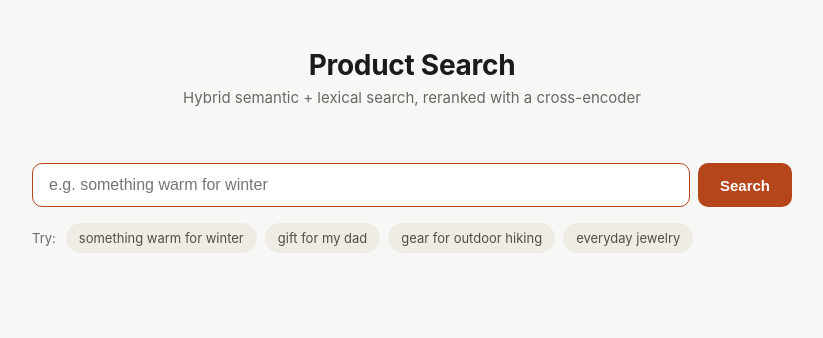
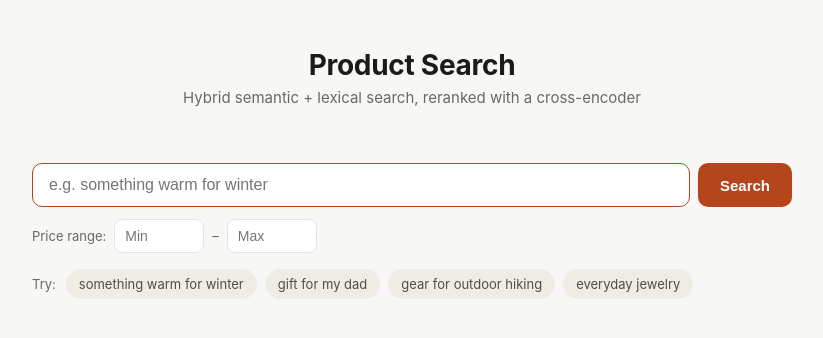
Before and after one commit to sparsh2695/product-search-demo, a Flask app: page / in a window 1280 px wide. Shown: the top 338 px of the page, without its empty margins (228-1051 px from the left). Run offline with Flask 3, Linux system fonts and the light colour scheme; parts of the project's set-up code (start-up, migrations or seed data) failed here and were passed over.

Commit message:
Add price range filtering and startup error handling
fetch_products() previously had no error handling -- a slow or unreachable
Fake Store API crashed startup with a raw traceback. It now catches
requests.exceptions.RequestException and exits with a clear message.

Added min/max price UI fields (plain number inputs, not natural-language
parsing -- a price bound is a structured constraint, not a fuzzy intent,
and everything downstream of getting the two numbers is identical either
way, so a regex parser wasn't worth the extra surface). search() and
_shortlist_rerank_scores() thread the range through as a mask ANDed into
the existing gender-exclusion candidate mask, reusing that pattern rather
than adding a new one.

Price filtering can empty the candidate pool in a way gender exclusion
never could (electronics/jewelry are never gender-excluded, so >=7 products
always survive that alone) -- added a guard for this, since np.std([]) is
nan and a nan comparison silently skips the existing no-match path instead
of returning [] cleanly. Separately verified the "topic has zero matches in
the price range" case (e.g. "electronics" under $50, cheapest is $64)
already produces the same low-std no-match pattern the floor was built to
catch, so no additional logic was needed for that case.

Co-Authored-By: Claude Sonnet 5 <noreply@anthropic.com>

```diff
--- a/app.py
+++ b/app.py
@@ -183,8 +183,13 @@ app = Flask(__name__)
 
 
 def fetch_products():
-    response = requests.get(FAKE_STORE_URL, timeout=10)
-    response.raise_for_status()
+    try:
+        response = requests.get(FAKE_STORE_URL, timeout=10)
+        response.raise_for_status()
+    except requests.exceptions.RequestException as e:
+        print(f"Failed to fetch products from {FAKE_STORE_URL}: {e}")
+        print("Check your network connection and that the Fake Store API is reachable, then retry.")
+        raise SystemExit(1)
     return [
         {
             "id": p["id"],
@@ -286,7 +291,15 @@ def _is_browse_all(query_embedding):
     )
 
 
-def _shortlist_rerank_scores(query, query_embedding=None):
+def _price_in_range(product, min_price, max_price):
+    if min_price is not None and product["price"] < min_price:
+        return False
+    if max_price is not None and product["price"] > max_price:
+        return False
+    return True
+
+
+def _shortlist_rerank_scores(query, query_embedding=None, min_price=None, max_price=None):
     """Retrieve-then-rerank up through the cross-encoder scoring step,
     stopping short of the final confident-count cutoff. Shared by
     search() and calibrate_std_floor.py so both use the exact same
@@ -303,7 +316,20 @@ def _shortlist_rerank_scores(query, query_embedding=None):
         keep = np.array([p["category"] != exclude_category for p in PRODUCTS])
     else:
         keep = np.ones(len(PRODUCTS), dtype=bool)
+
+    if min_price is not None or max_price is not None:
+        keep = keep & np.array([_price_in_range(p, min_price, max_price) for p in PRODUCTS])
+
     candidates = np.where(keep)[0]
+    if len(candidates) == 0:
+        # Price range can genuinely empty the pool (e.g. min_price above every
+        # product's price) -- gender exclusion alone never can (electronics/
+        # jewelry are never excluded by gender, so >=7 products always remain).
+        # Without this guard, np.std([]) below would be nan, and a
+        # `nan < SHORTLIST_STD_FLOOR` comparison is always False in numpy, so
+        # search() would skip the no-match path and crash later in
+        # _confident_count instead of returning [] cleanly.
+        return np.array([], dtype=int), np.array([])
 
     semantic_scores = cosine_similarity(query_embedding, PRODUCT_EMBEDDINGS[candidates])[0]
 
@@ -324,16 +350,25 @@ def _shortlist_rerank_scores(query, query_embedding=None):
     return shortlist_ids, rerank_scores
 
 
-def search(query, top_k=TOP_K):
+def search(query, min_price=None, max_price=None, top_k=TOP_K):
     query_embedding = MODEL.encode([query], normalize_embeddings=True)
 
     if _is_browse_all(query_embedding):
         # Deliberate scope simplification: bypasses gender-category
         # exclusion too. A query combining both intents (e.g. "show me
-        # everything for my dad") is out of scope for this demo.
-        return list(PRODUCTS)
+        # everything for my dad") is out of scope for this demo. Price IS
+        # honored here (cheap to apply, and "show me everything under $50"
+        # is a natural combination unlike the gender case above).
+        products = PRODUCTS
+        if min_price is not None or max_price is not None:
+            products = [p for p in products if _price_in_range(p, min_price, max_price)]
+        return list(products)
 
-    shortlist_ids, rerank_scores = _shortlist_rerank_scores(query, query_embedding)
+    shortlist_ids, rerank_scores = _shortlist_rerank_scores(
+        query, query_embedding, min_price, max_price
+    )
+    if len(shortlist_ids) == 0:
+        return []
 
     if np.std(rerank_scores) < SHORTLIST_STD_FLOOR:
         return []
@@ -357,9 +392,16 @@ EXAMPLE_QUERIES = [
 @app.route("/")
 def index():
     query = request.args.get("q", "").strip()
-    results = search(query) if query else []
+    min_price = request.args.get("min_price", type=float)
+    max_price = request.args.get("max_price", type=float)
+    results = search(query, min_price=min_price, max_price=max_price) if query else []
     return render_template(
-        "index.html", query=query, results=results, example_queries=EXAMPLE_QUERIES
+        "index.html",
+        query=query,
+        results=results,
+        example_queries=EXAMPLE_QUERIES,
+        min_price=min_price,
+        max_price=max_price,
     )
 
 
--- a/templates/index.html
+++ b/templates/index.html
@@ -52,8 +52,46 @@
 
     form.search-form {
       display: flex;
+      flex-direction: column;
+      gap: 12px;
+      margin: 28px 0 16px;
+    }
+
+    .search-row {
+      display: flex;
       gap: 8px;
-      margin: 28px 0 16px;
+    }
+
+    .price-filter {
+      display: flex;
+      align-items: center;
+      gap: 8px;
+    }
+
+    .price-filter .label {
+      color: var(--text-muted);
+      font-size: 13px;
+    }
+
+    .price-filter .sep {
+      color: var(--text-muted);
+      font-size: 13px;
+    }
+
+    input[type=number] {
+      width: 90px;
+      padding: 8px 10px;
+      font-size: 14px;
+      border: 1px solid var(--border);
+      border-radius: 8px;
+      background: var(--surface);
+      color: var(--text);
+      outline: none;
+      transition: border-color 0.15s ease;
+    }
+
+    input[type=number]:focus {
+      border-color: var(--accent);
     }
 
     input[type=text] {
@@ -229,8 +267,16 @@
     </header>
 
     <form class="search-form" action="/" method="get">
-      <input type="text" name="q" value="{{ query }}" placeholder="e.g. something warm for winter" autofocus>
-      <button type="submit">Search</button>
+      <div class="search-row">
+        <input type="text" name="q" value="{{ query }}" placeholder="e.g. something warm for winter" autofocus>
+        <button type="submit">Search</button>
+      </div>
+      <div class="price-filter">
+        <span class="label">Price range:</span>
+        <input type="number" name="min_price" min="0" step="0.01" placeholder="Min" value="{{ min_price if min_price is not none else '' }}">
+        <span class="sep">&ndash;</span>
+        <input type="number" name="max_price" min="0" step="0.01" placeholder="Max" value="{{ max_price if max_price is not none else '' }}">
+      </div>
     </form>
 
     {% if example_queries %}
```
Also changed, not shown: CLAUDE.md (+61 -1 lines), tests/test_price_filter.py (added, +18 -0 lines).
